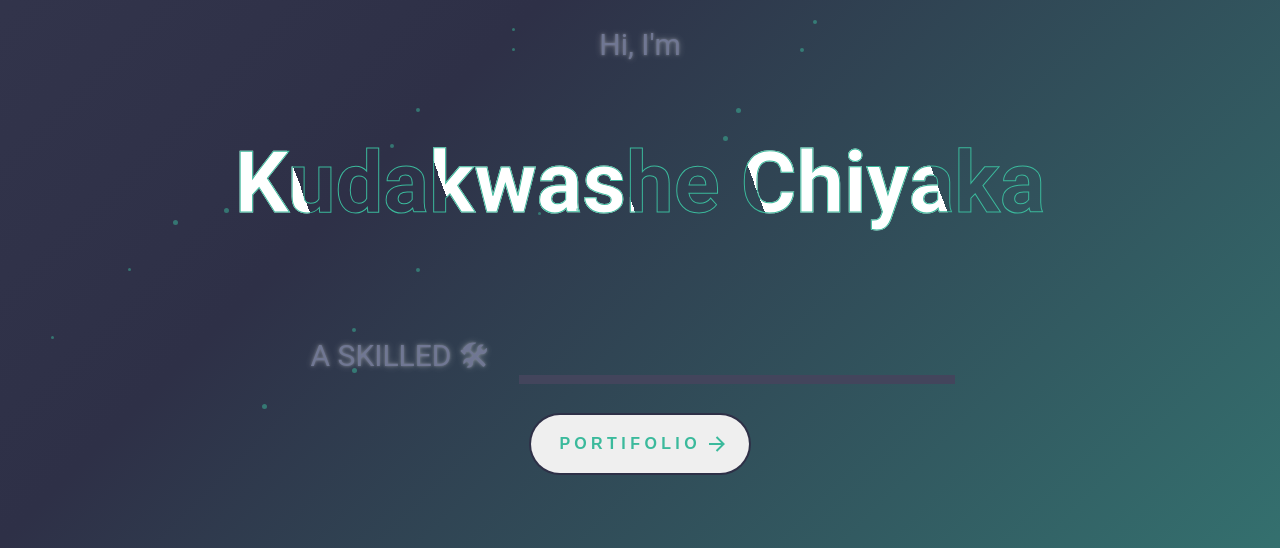
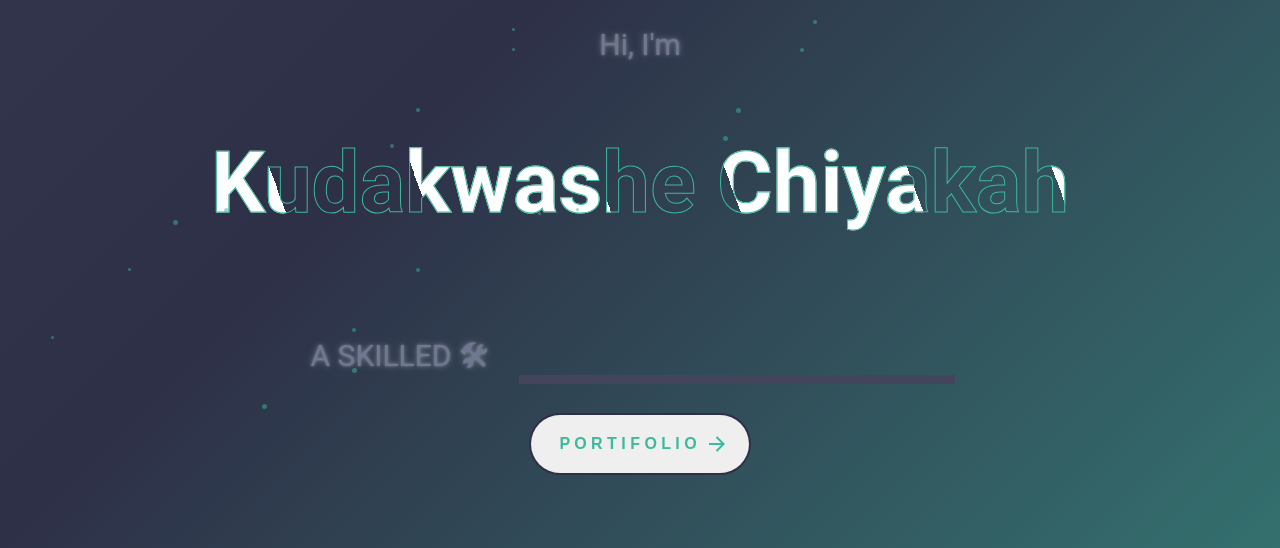
Before and after one commit to chiyakaKuda/My-Portifolio, a plain HTML site: page index.html in a window 1280 px wide. Shown: the part 252-800 px from the top of the page. Drawn offline with nearby package versions, Linux system fonts and the light colour scheme; no server answers; files whose address does not match are found by name.

Commit message:
Update Name

```diff
--- a/index.html
+++ b/index.html
@@ -314,7 +314,7 @@ fourth div {
        <a href="index.html"><img src="me.png" alt="Logo" class="logo"></a>
         <div class="text-area">
             <p>Hi, I'm</p>
-            <h2>Kudakwashe Chiyaka</h2>
+            <h2>Kudakwashe Chiyakah</h2>
             <main class="container">
                 <p>A Skilled 🛠</p>
                 <section class="animation">
```
